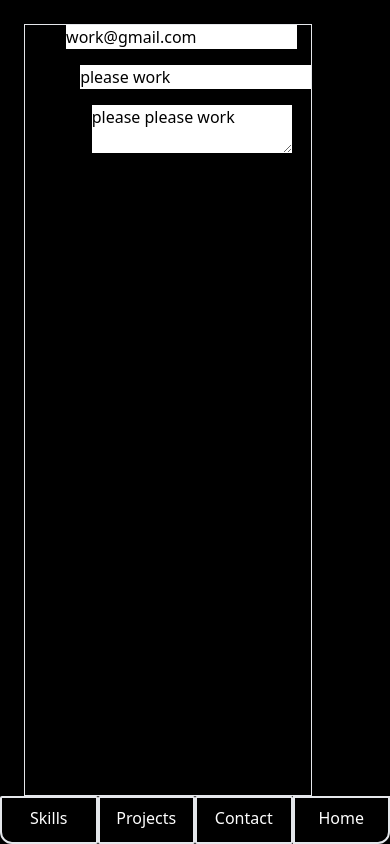
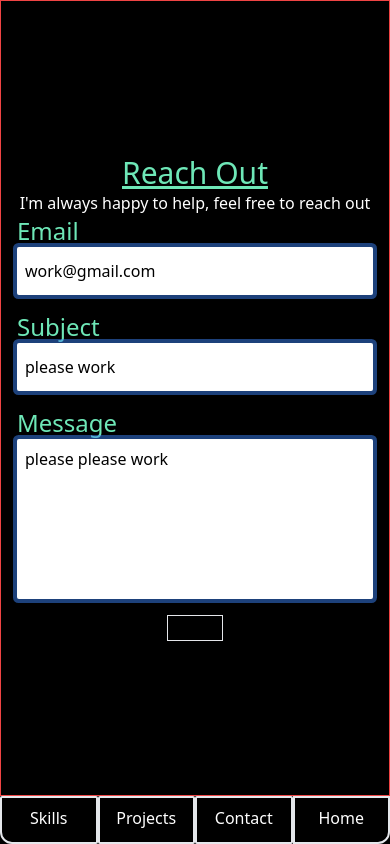
Before and after one commit to QMaximillian/quinn-personal-website, a Next.js app: page /contact in a window 390 px wide. Built offline with nearby package versions, Linux system fonts and the light colour scheme.

Commit message:
small screen style adjustments

```diff
--- a/components/ContactForm.js
+++ b/components/ContactForm.js
@@ -1,5 +1,5 @@
 import * as React from 'react'
-
+import ContactFormInput from './ContactFormInput'
 // Data To Get From Form
 
 /*
@@ -36,45 +36,65 @@ function ContactForm(props) {
     })
   }
   return (
-    <form id="contact-form" className="border-grey-500 border">
-      <div className="mb-4">
-        <label htmlFor="email">
+    <>
+      <form
+        id="contact-form"
+        className="h-full flex flex-col justify-center items-center"
+      >
+        <h3 className="text-3xl text-green-300 underline">Reach Out</h3>
+        <p className="text-white">
+          I&apos;m always happy to help, feel free to reach out
+        </p>
+        <label htmlFor="email" className="text-green-300 text-2xl self-start">
           Email
-          <input
+        </label>
+        <ContactFormInput
+          className="mb-4 rounded-sm shadow-sm h-12 ring-4 focus:ring-indigo-500 outline-none px-2"
           onChange={onChange}
           value={state.email}
           type="text"
           id="email"
           name="email"
+          required
         />
+
+        <label htmlFor="subject" className="text-green-300 text-2xl self-start">
+          Subject
         </label>
-      </div>
-      <div className="mb-4">
-        <label htmlFor="subject">
-          Subject
-          <input
+        <ContactFormInput
+          className="mb-4 rounded-sm shadow-sm h-12 ring-4 focus:ring-indigo-500 outline-none px-2"
           onChange={onChange}
           value={state.subject}
           type="text"
           id="subject"
           name="subject"
+          required
+          rows={15}
+          cols={15}
         />
+
+        <label htmlFor="message" className="text-green-300 text-2xl self-start">
+          Message
         </label>
-      </div>
-      <div className="mb-4">
-        <label htmlFor="message">
-          Message
         <textarea
+          className="resize-none  h-40 w-full mb-4 rounded-sm shadow-sm ring-4 focus:ring-indigo-500 outline-none p-2"
           onChange={onChange}
           value={state.message}
           type="text"
           id="message"
           name="message"
+          required
         />
-        </label>
-      </div>
-      <button onClick={handleSubmit}>Submit</button>
+
+        <button
+          className="border-grey-500 border"
+          type="submit"
+          onClick={handleSubmit}
+        >
+          Submit
+        </button>
       </form>
+    </>
   )
 }
 
--- a/components/ContactFormInput.js
+++ b/components/ContactFormInput.js
@@ -0,0 +1,23 @@
+import * as React from 'react'
+
+function ContactFormInput({
+  id,
+  name,
+  type = 'text',
+  value,
+  onChange,
+  className,
+}) {
+  return (
+    <input
+      className={`focus:border-green-300 active:border-green-300 w-full ${className}`}
+      id={id}
+      name={name}
+      type={type}
+      value={value}
+      onChange={onChange}
+    />
+  )
+}
+
+export default ContactFormInput
--- a/components/DeveloperPreview.js
+++ b/components/DeveloperPreview.js
@@ -4,7 +4,7 @@ const lorem =
   'Lorem ipsum dolor sit amet, consectetur adipiscing elit, sed do eiusmod tempor incididunt ut labore et dolore magna aliqua. Ut enim ad minim veniam, quis nostrud exercitation ullamco laboris nisi ut aliquip ex ea commodo consequat.'
 function DeveloperPreview() {
   return (
-    <div className="max-w-6xl w-full tracking-wide text-white font-bold flex flex-col justify-center items-center">
+    <div className="px-2 max-w-6xl w-full tracking-wide text-white font-bold flex flex-col justify-center items-center">
       <div className="w-full">
         <div className="text-yellow-500 text-6xl md:text-7xl">Hello! </div>
         <div className="text-green-300 text-6xl md:text-7xl">
--- a/layouts/BaseLayout.js
+++ b/layouts/BaseLayout.js
@@ -3,12 +3,14 @@ import Navigation from '../components/Navigation'
 
 function BaseLayout({ children }) {
   return (
-    <main className="h-full min-h-full w-full bg-black flex flex-col relative">
-      <section className="flex flex-grow px-6 pt-6">{children}</section>
-      <div className="bg-black">
-        <Navigation />
-      </div>
-    </main>
+    <>
+      <main className="h-full min-h-full w-full bg-black flex flex-col overflow-y-scroll">
+        {children}
+        <div className="bg-black ">
+          <Navigation />
+        </div>
+      </main>
+    </>
   )
 }
 
--- a/pages/_app.js
+++ b/pages/_app.js
@@ -36,7 +36,7 @@ function MyApp({ Component, pageProps, router }) {
           initial={{ opacity: reducedMotionOpacity }}
           animate={{ opacity: 1 }}
           exit={{ opacity: reducedMotionOpacity }}
-          className="h-full flex justify-center"
+          className="flex flex-grow justify-center"
         >
           <Component {...pageProps} />
         </motion.div>
--- a/pages/api/contact.js
+++ b/pages/api/contact.js
@@ -28,7 +28,7 @@ export default (req, res) => {
       console.log({ error })
     } else {
       console.log({ response })
-      res.send({ message: 'Email sent' })
+      // res.send({ message: 'Email sent' })
     }
   })
 
--- a/pages/contact.js
+++ b/pages/contact.js
@@ -8,7 +8,12 @@ export default function Contact() {
         <title>Contact</title>
         <link rel="icon" href="/favicon.ico" />
       </Head>
-      <ContactForm />
+      <div
+        id="contact-form"
+        className="border-red-500 border  w-full overflow-y-scroll flex flex-col p-4 max-w-2xl"
+      >
+        <ContactForm />
+      </div>
     </>
   )
 }
--- a/styles/globals.css
+++ b/styles/globals.css
@@ -7,6 +7,17 @@
   body {
     @apply h-full w-full;
   }
+
+  body {
+    @apply relative;
+  }
+  label {
+    @apply block;
+  }
+}
+
+#contact-form {
+  height: calc(100vh - 3rem);
 }
 div#__next {
   height: 100%;
```
Lines whose indentation alone changed are shown as unchanged.
